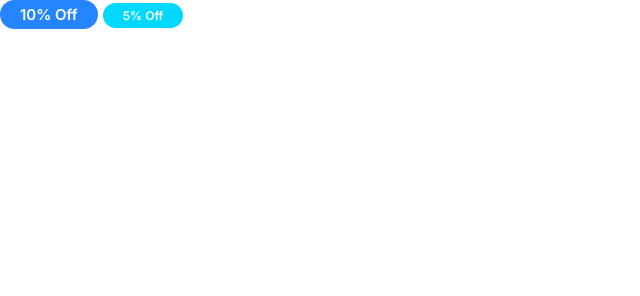
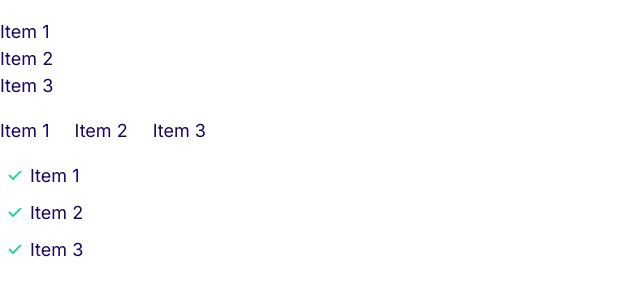
Before and after one commit to keertyverma/cloudify, a plain HTML site: page index.html in a window 1280 px wide. Shown: the whole page, without its empty margins (0-640 px from the left). Drawn offline with Linux system fonts and the light colour scheme.

Commit message:
Build list component

```diff
--- a/css/styles.css
+++ b/css/styles.css
@@ -116,3 +116,31 @@ a {
     font-size: 1.2rem;
   }
 }
+
+/* Lists */
+.list {
+  list-style: none;
+  padding-left: 0;
+  color: var(--color-heading);
+}
+
+.list--inline .list__item {
+  display: inline-block;
+  margin-right: 2rem;
+}
+
+.list--tick {
+  list-style-image: url(../images/tick.svg);
+  padding-left: 3rem;
+}
+
+.list--tick .list__item {
+  padding-left: 0.5rem;
+  margin-bottom: 1rem;
+}
+
+@media screen and (min-width: 1024px) {
+  .list--tick .list__item {
+    padding-left: 0;
+  }
+}
--- a/index.html
+++ b/index.html
@@ -14,7 +14,22 @@
     <link rel="stylesheet" href="css/styles.css" />
   </head>
   <body>
-    <span class="badge badge--primary">10% Off</span>
-    <span class="badge badge--secondary badge--small">5% Off</span>
+    <ul class="list">
+      <li>Item 1</li>
+      <li>Item 2</li>
+      <li>Item 3</li>
+    </ul>
+
+    <ul class="list list--inline">
+      <li class="list__item">Item 1</li>
+      <li class="list__item">Item 2</li>
+      <li class="list__item">Item 3</li>
+    </ul>
+
+    <ul class="list list--tick">
+      <li class="list__item">Item 1</li>
+      <li class="list__item">Item 2</li>
+      <li class="list__item">Item 3</li>
+    </ul>
   </body>
 </html>
```
Also changed, not shown: components/lists.html (added, +17 -0 lines), images/tick.svg (added).
